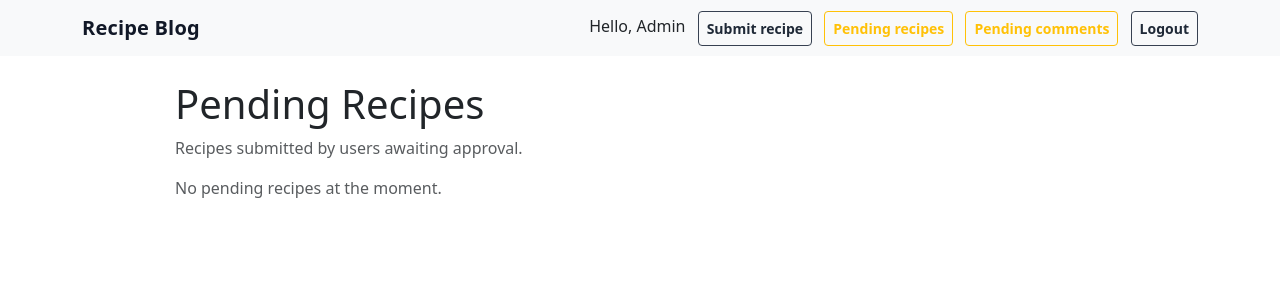
After one commit to DanBaloiu/recipe-share-site, a Django app: page /staff/pending/recipes/ in a window 1280 px wide. The commit adds this page. Shown: the top 300 px of the page. Run offline with Django 4.2, Linux system fonts and the light colour scheme; a user stored in the database is signed in; data comes from the database, SQL or seed files in the repository.

Commit message:
Add frontend UI for approving recipes and comments

```diff
--- /dev/null
+++ b/recipes/templates/recipes/pending_recipes.html
@@ -0,0 +1,32 @@
+{% extends "base.html" %}
+{% block title %}Pending recipes{% endblock %}
+{% block content %}
+<div class="col-md-10 mx-auto">
+  <h1>Pending Recipes</h1>
+  <p class="text-muted">Recipes submitted by users awaiting approval.</p>
+  {% if recipes %}
+    <ul class="list-group">
+      {% for r in recipes %}
+        <li class="list-group-item d-flex justify-content-between align-items-start">
+          <div>
+            <h5 class="mb-1">{{ r.title }}</h5>
+            <small class="text-muted">Submitted by {{ r.author.get_username }} on {{ r.created_at|date:'Y-m-d H:i' }}</small>
+            <p class="mb-0 mt-2">{{ r.excerpt|default:r.description|truncatechars:160 }}</p>
+          </div>
+          <div class="btn-group-vertical">
+            <a href="{% url 'recipe_detail' r.slug %}" class="btn btn-outline-primary btn-sm mb-1">View</a>
+            <form method="post" action="{% url 'approve_recipe' r.slug %}">{% csrf_token %}
+              <button class="btn btn-success btn-sm mb-1">Approve</button>
+            </form>
+            <form method="post" action="{% url 'reject_recipe' r.slug %}">{% csrf_token %}
+              <button class="btn btn-danger btn-sm">Reject</button>
+            </form>
+          </div>
+        </li>
+      {% endfor %}
+    </ul>
+  {% else %}
+    <p class="text-muted">No pending recipes at the moment.</p>
+  {% endif %}
+</div>
+{% endblock %}
--- a/recipes/urls.py
+++ b/recipes/urls.py
@@ -11,4 +11,11 @@ urlpatterns = [
     path("comment/<int:pk>/edit/", views.comment_edit, name="comment_edit"),
     path("comment/<int:pk>/delete/", views.comment_delete, name="comment_delete"),
     path("accounts/signup/", views.signup_view, name="signup"),
+    # Staff approval routes
+    path("staff/pending/recipes/", views.pending_recipes, name="pending_recipes"),
+    path("staff/pending/comments/", views.pending_comments, name="pending_comments"),
+    path("staff/recipe/<slug:slug>/approve/", views.approve_recipe, name="approve_recipe"),
+    path("staff/recipe/<slug:slug>/reject/", views.reject_recipe, name="reject_recipe"),
+    path("staff/comment/<int:pk>/approve/", views.approve_comment, name="approve_comment"),
+    path("staff/comment/<int:pk>/reject/", views.reject_comment, name="reject_comment"),
 ]
--- a/recipes/views.py
+++ b/recipes/views.py
@@ -266,3 +266,81 @@ def comment_delete(request, pk):
         return redirect("recipe_detail", slug=recipe_slug)
 
     return render(request, "recipes/comment_confirm_delete.html", {"comment": comment})
+
+
+@login_required
+def pending_recipes(request):
+    """Staff view: list recipes awaiting approval (status='draft')."""
+    if not request.user.is_staff:
+        messages.error(request, "You don't have permission to view that page.")
+        return redirect("recipe_list")
+    recipes = Recipe.objects.filter(status="draft").order_by("-created_at")
+    return render(request, "recipes/pending_recipes.html", {"recipes": recipes})
+
+
+@login_required
+def pending_comments(request):
+    """Staff view: list comments awaiting approval (approved=False)."""
+    if not request.user.is_staff:
+        messages.error(request, "You don't have permission to view that page.")
+        return redirect("recipe_list")
+    comments = Comment.objects.filter(approved=False).order_by("-created_at")
+    return render(request, "recipes/pending_comments.html", {"comments": comments})
+
+
+@login_required
+def approve_recipe(request, slug):
+    """Approve a draft recipe (POST only)."""
+    if not request.user.is_staff:
+        messages.error(request, "You don't have permission to perform that action.")
+        return redirect("recipe_list")
+    recipe = get_object_or_404(Recipe, slug=slug)
+    if request.method == "POST":
+        recipe.status = "published"
+        recipe.save()
+        messages.success(request, f"Recipe '{recipe.title}' approved and published.")
+        return redirect("pending_recipes")
+    return render(request, "recipes/pending_action_confirm.html", {"object": recipe, "type": "recipe", "action": "approve"})
+
+
+@login_required
+def reject_recipe(request, slug):
+    """Reject (delete) a draft recipe. POST only."""
+    if not request.user.is_staff:
+        messages.error(request, "You don't have permission to perform that action.")
+        return redirect("recipe_list")
+    recipe = get_object_or_404(Recipe, slug=slug)
+    if request.method == "POST":
+        recipe.delete()
+        messages.success(request, f"Recipe '{recipe.title}' rejected and removed.")
+        return redirect("pending_recipes")
+    return render(request, "recipes/pending_action_confirm.html", {"object": recipe, "type": "recipe", "action": "reject"})
+
+
+@login_required
+def approve_comment(request, pk):
+    """Approve a pending comment."""
+    if not request.user.is_staff:
+        messages.error(request, "You don't have permission to perform that action.")
+        return redirect("recipe_list")
+    comment = get_object_or_404(Comment, pk=pk)
+    if request.method == "POST":
+        comment.approved = True
+        comment.save()
+        messages.success(request, "Comment approved.")
+        return redirect("pending_comments")
+    return render(request, "recipes/pending_action_confirm.html", {"object": comment, "type": "comment", "action": "approve"})
+
+
+@login_required
+def reject_comment(request, pk):
+    """Reject (delete) a pending comment."""
+    if not request.user.is_staff:
+        messages.error(request, "You don't have permission to perform that action.")
+        return redirect("recipe_list")
+    comment = get_object_or_404(Comment, pk=pk)
+    if request.method == "POST":
+        comment.delete()
+        messages.success(request, "Comment rejected and removed.")
+        return redirect("pending_comments")
+    return render(request, "recipes/pending_action_confirm.html", {"object": comment, "type": "comment", "action": "reject"})
--- a/templates/base.html
+++ b/templates/base.html
@@ -20,6 +20,10 @@
       {% if user.is_authenticated %}
         <span class="me-2">Hello, {{ user.get_username }}</span>
         <a href="{% url 'recipe_create' %}" class="btn btn-outline-success btn-sm me-2">Submit recipe</a>
+        {% if user.is_staff %}
+          <a href="{% url 'pending_recipes' %}" class="btn btn-outline-warning btn-sm me-2">Pending recipes</a>
+          <a href="{% url 'pending_comments' %}" class="btn btn-outline-warning btn-sm me-2">Pending comments</a>
+        {% endif %}
         <!-- Trigger logout confirmation modal -->
         <button class="btn btn-outline-secondary btn-sm" data-bs-toggle="modal" data-bs-target="#logoutConfirmModal">Logout</button>
       {% else %}
```
Also changed, not shown: recipes/templates/recipes/pending_action_confirm.html (added, +18 -0 lines), recipes/templates/recipes/pending_comments.html (added, +30 -0 lines).
